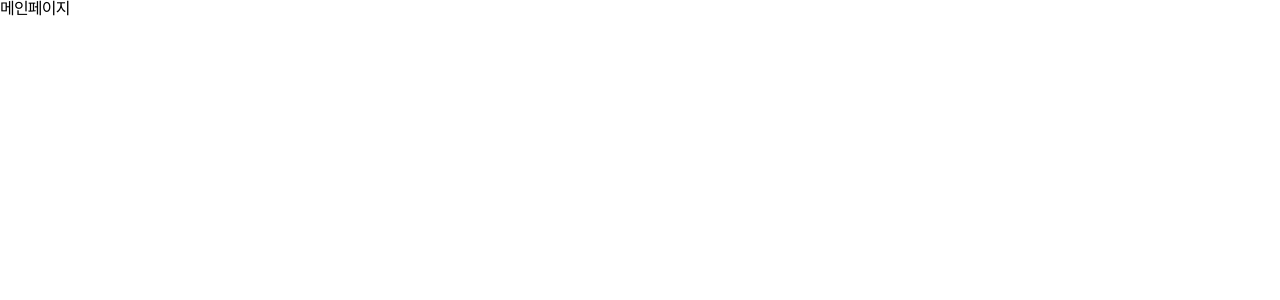
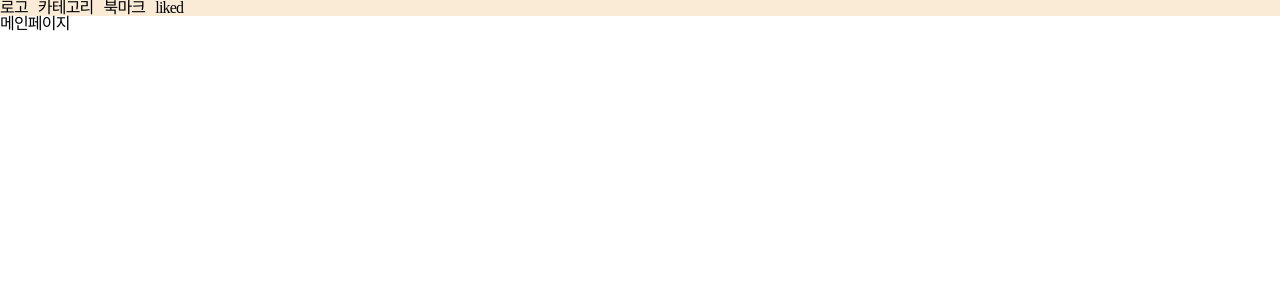
Before and after one commit to Yang-ah/select_movie, a React (Create React App) app: page / in a window 1280 px wide. Shown: the top 300 px of the page. Built offline with nearby package versions, Linux system fonts and the light colour scheme.

Commit message:
add header

```diff
--- /dev/null
+++ b/src/components/Layout/header.js
@@ -0,0 +1,25 @@
+import React from "react";
+import { useNavigate } from "react-router-dom";
+
+import styles from "./header.module.scss";
+
+const Header = () => {
+  //MEMO: 경로를 이동할 때 사용
+  const navigate = useNavigate();
+
+  const onClick = (path) => {
+    return () => {
+      navigate(path);
+    };
+  };
+  return (
+    <section className={styles.headerBody} >
+        <div>로고</div>
+        <div>카테고리</div>
+        <div>북마크</div>
+        <div>liked</div>
+    </section>
+  );
+};
+
+export default Header;
--- /dev/null
+++ b/src/components/Layout/header.module.scss
@@ -0,0 +1,5 @@
+.headerBody{
+    display: flex;
+    column-gap: 10px;
+    background-color: antiquewhite;
+}
--- /dev/null
+++ b/src/components/Layout/index.js
@@ -0,0 +1,18 @@
+import { Outlet } from "react-router-dom";
+import Header from "./header";
+
+
+const Layout = () => {
+  return (
+    <div >
+      <main>
+        <Header />
+        <section >
+          <Outlet />
+        </section>
+      </main>
+    </div>
+  );
+};
+
+export default Layout;
--- /dev/null
+++ b/src/components/index.js
@@ -0,0 +1 @@
+export { default as Layout } from "./Layout";
--- a/src/router/index.js
+++ b/src/router/index.js
@@ -3,16 +3,13 @@ import {
   createRoutesFromElements,
   Route,
 } from "react-router-dom";
+import { Layout } from "../components";
 import { HomePage } from "../pages";
 //import { LoginPage, RegisterPage } from "../pages/Auth";
 
 const route = (
-  <Route path="/">
-    <Route index element={<HomePage />} />
-    {/* <Route path="auth">
-      <Route path="login" element={<LoginPage />} />
-      <Route path="register" element={<RegisterPage />} />
-    </Route> */}
+  <Route element={<Layout />}>
+    <Route path="/" element={<HomePage />} />
   </Route>
 );
 
```
